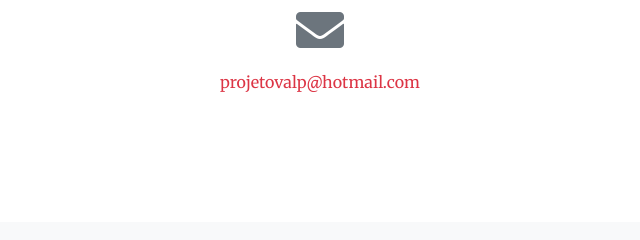
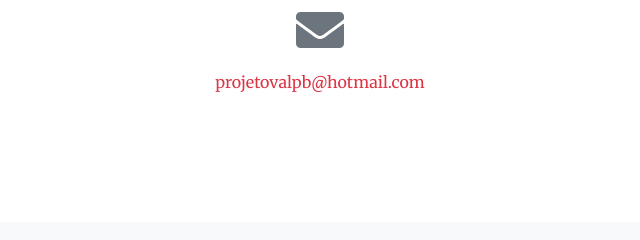
Before and after one commit to projetovalpb/home, a website with bundled scripts: page index.html in a window 1280 px wide. Shown: the part 5161-5401 px from the top of the page, 510-1150 px from the left. Built offline with nearby package versions, Linux system fonts and the light colour scheme.

Commit message:
Add files via upload

```diff
--- a/index.html
+++ b/index.html
@@ -273,7 +273,7 @@
         <div class="col-lg-4 mr-auto text-center">
           <i class="fas fa-envelope fa-3x mb-3 text-muted"></i>
           <!-- Make sure to change the email address in anchor text AND the link below! -->
-          <a class="d-block text-danger" href="mailto:projetovalpb@hotmail.com">projetovalp@hotmail.com</a>
+          <a class="d-block text-danger" href="mailto:projetovalpb@hotmail.com">projetovalpb@hotmail.com</a>
         </div>
 
     </div>
```
